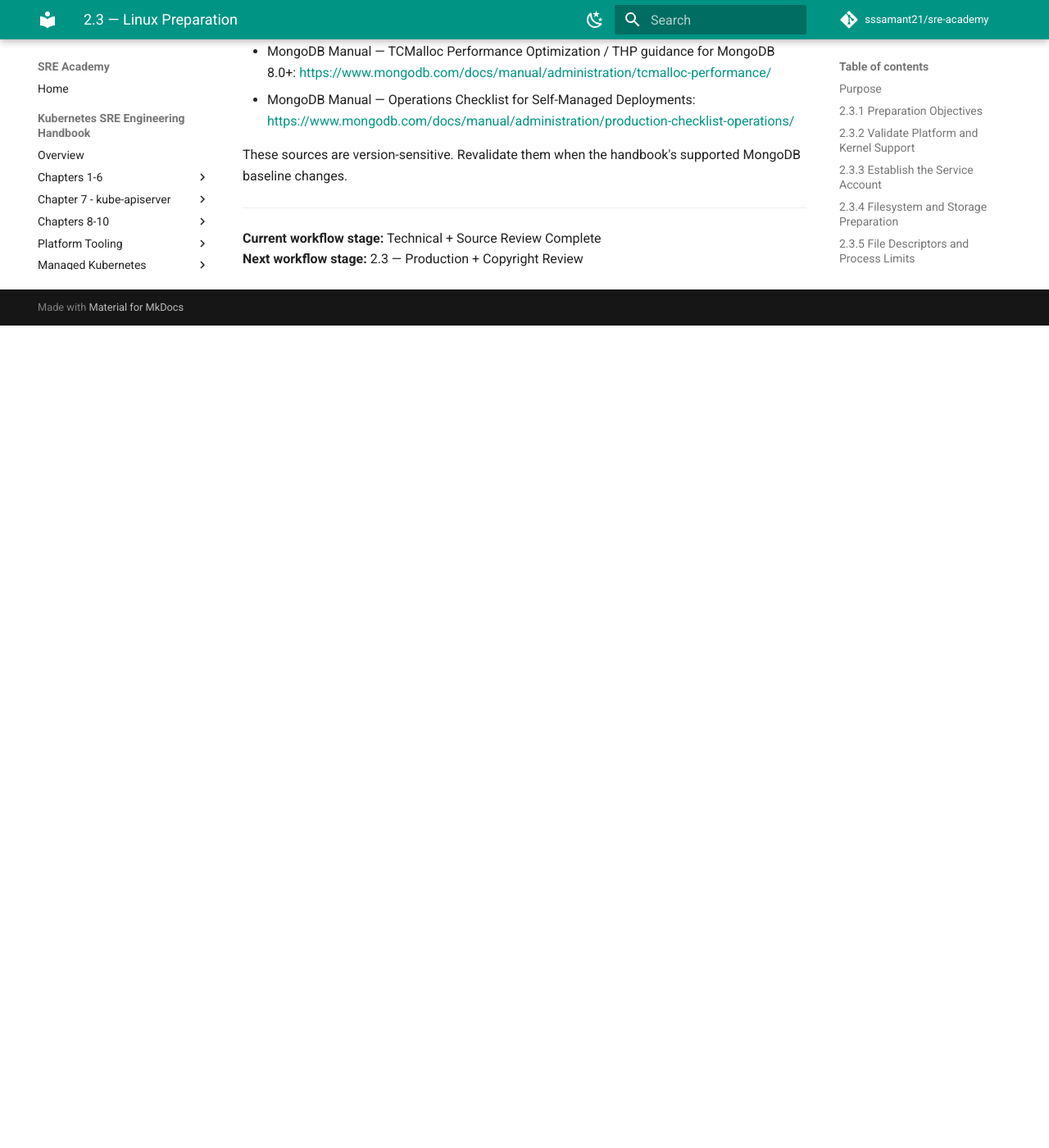
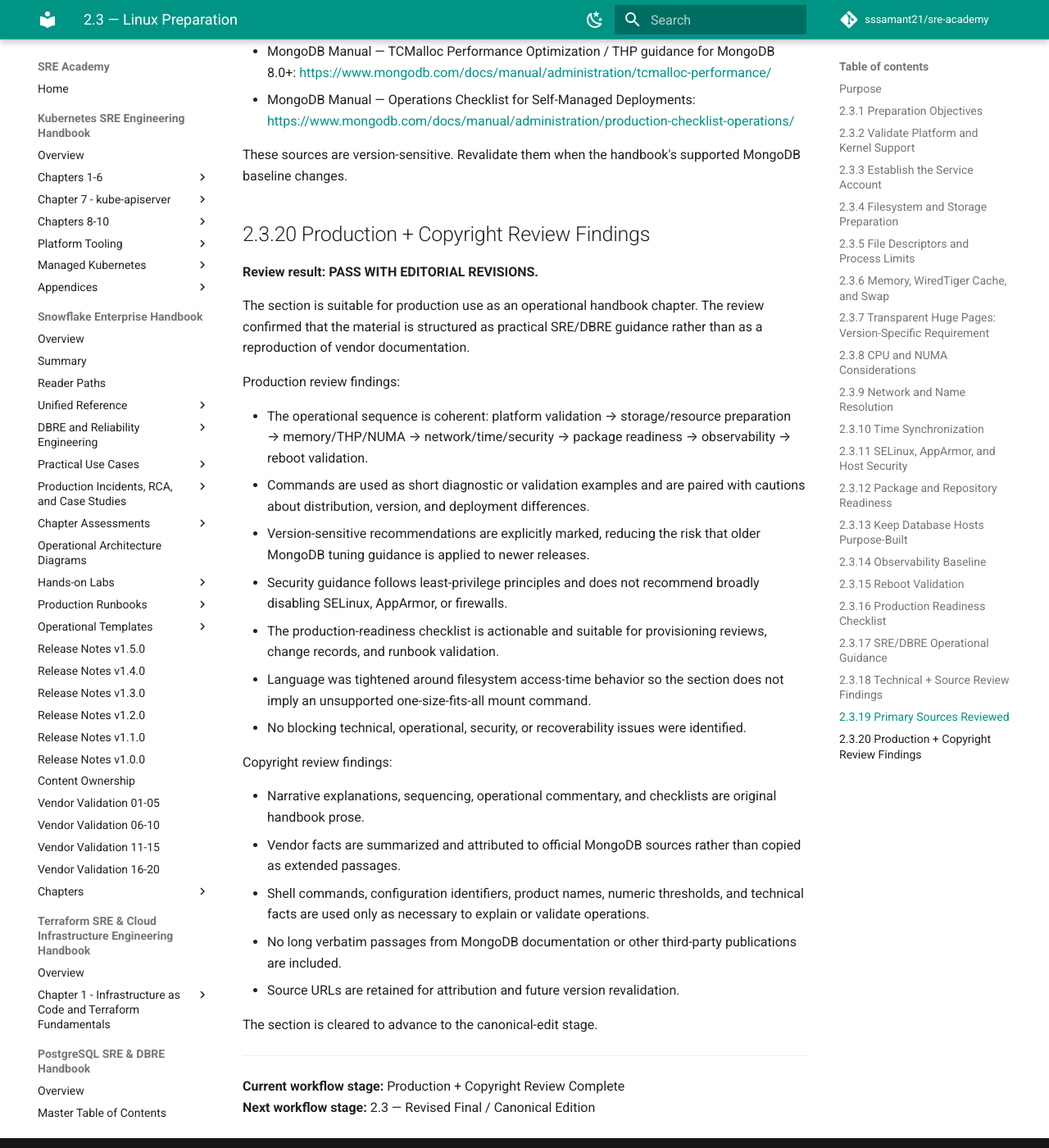
Before and after one commit to sssamant21/sre-academy, an MkDocs documentation site: the page built from docs/books/mongodb-administration-handbook/chapter-02/2.3-linux-preparation.md, in a window 1280 px wide and 1400 px high, scrolled down 12749 px. Shown: the whole window at 82% size. Built offline with MkDocs 1.6.1 and Material for MkDocs 9.7.7, drawn with Linux system fonts in a browser that asks for light colours; comment, search, counter and statistics services are not loaded; before the commit the page ends 13146 px from its top, so only the background shows below that; some of the changed text lies outside the part shown.

Commit message:
docs(mongodb): production and copyright review 2.3 Linux Preparation

````diff
--- a/docs/books/mongodb-administration-handbook/chapter-02/2.3-linux-preparation.md
+++ b/docs/books/mongodb-administration-handbook/chapter-02/2.3-linux-preparation.md
@@ -1,6 +1,6 @@
 # 2.3 — Linux Preparation
 
-**Workflow Status:** Technical + Source Review Complete
+**Workflow Status:** Production + Copyright Review Complete
 **Book:** MongoDB Administration Handbook
 **Chapter 2:** Installation, Configuration, Patching, and Upgrades
 
@@ -91,7 +91,7 @@
 mount | column -t
 ```
 
-MongoDB production guidance supports XFS and EXT4 on Linux and strongly recommends XFS for WiredTiger data-bearing nodes because EXT4 can exhibit performance issues with WiredTiger. For XFS-backed data volumes, disable access-time updates (`atime`) unless a platform-specific requirement prevents doing so.
+MongoDB production guidance supports XFS and EXT4 on Linux and strongly recommends XFS for WiredTiger data-bearing nodes because EXT4 can exhibit performance issues with WiredTiger. For XFS-backed data volumes, use mount options that avoid unnecessary access-time updates unless a platform-specific requirement prevents doing so.
 
 The production storage design should explicitly document:
 
@@ -372,7 +372,7 @@
 - [ ] Dedicated MongoDB service identity is defined.
 - [ ] Database and log paths are provisioned with correct ownership.
 - [ ] XFS or EXT4 filesystem configuration is validated; XFS is preferred for WiredTiger data-bearing nodes.
-- [ ] `atime` policy is validated for database storage.
+- [ ] Access-time mount policy is validated for database storage.
 - [ ] Storage latency, IOPS, throughput, and capacity headroom are understood.
 - [ ] WiredTiger device readahead is within the approved range or supported by workload testing.
 - [ ] Open-file and process limits meet the approved production baseline.
@@ -427,7 +427,33 @@
 
 These sources are version-sensitive. Revalidate them when the handbook's supported MongoDB baseline changes.
 
+## 2.3.20 Production + Copyright Review Findings
+
+**Review result: PASS WITH EDITORIAL REVISIONS.**
+
+The section is suitable for production use as an operational handbook chapter. The review confirmed that the material is structured as practical SRE/DBRE guidance rather than as a reproduction of vendor documentation.
+
+Production review findings:
+
+- The operational sequence is coherent: platform validation → storage/resource preparation → memory/THP/NUMA → network/time/security → package readiness → observability → reboot validation.
+- Commands are used as short diagnostic or validation examples and are paired with cautions about distribution, version, and deployment differences.
+- Version-sensitive recommendations are explicitly marked, reducing the risk that older MongoDB tuning guidance is applied to newer releases.
+- Security guidance follows least-privilege principles and does not recommend broadly disabling SELinux, AppArmor, or firewalls.
+- The production-readiness checklist is actionable and suitable for provisioning reviews, change records, and runbook validation.
+- Language was tightened around filesystem access-time behavior so the section does not imply an unsupported one-size-fits-all mount command.
+- No blocking technical, operational, security, or recoverability issues were identified.
+
+Copyright review findings:
+
+- Narrative explanations, sequencing, operational commentary, and checklists are original handbook prose.
+- Vendor facts are summarized and attributed to official MongoDB sources rather than copied as extended passages.
+- Shell commands, configuration identifiers, product names, numeric thresholds, and technical facts are used only as necessary to explain or validate operations.
+- No long verbatim passages from MongoDB documentation or other third-party publications are included.
+- Source URLs are retained for attribution and future version revalidation.
+
+The section is cleared to advance to the canonical-edit stage.
+
 ---
 
-**Current workflow stage:** Technical + Source Review Complete
-**Next workflow stage:** 2.3 — Production + Copyright Review
+**Current workflow stage:** Production + Copyright Review Complete
+**Next workflow stage:** 2.3 — Revised Final / Canonical Edition
````
